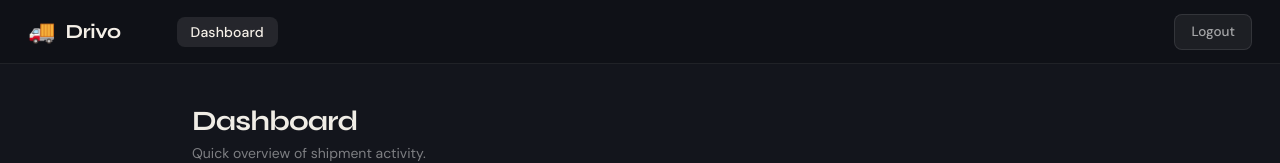
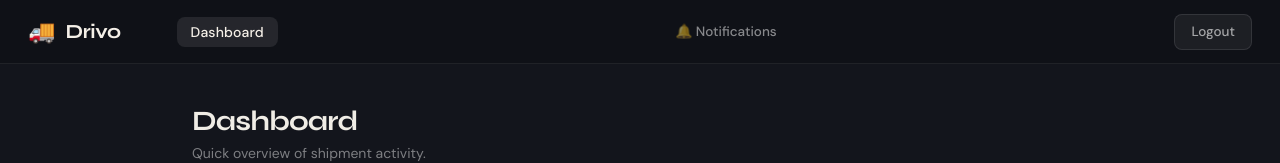
Before and after one commit to anshadzaman/drivo, an Angular app in the folder frontend/: page / in a window 1280 px wide. Shown: the top 163 px of the page. Built offline with nearby package versions, Linux system fonts and the light colour scheme; no server answers; sample sign-in values are in the browser's storage.

Commit message:
Add notification badge with unread count

```diff
--- a/frontend/src/app/app.css
+++ b/frontend/src/app/app.css
@@ -103,3 +103,44 @@
   transition: background 0.18s ease, color 0.18s ease, border-color 0.18s ease;
   flex-shrink: 0;
 }
+/* ── Notification link ── */
+.notification-link {
+  position: relative;
+  padding: 6px 14px;
+  border-radius: 100px;
+  font-size: 13.5px;
+  font-weight: 500;
+  color: rgba(255,255,255,0.5);
+  text-decoration: none;
+  white-space: nowrap;
+  z-index: 1;
+  display: inline-flex;
+  align-items: center;
+  gap: 6px;
+  transition: color 0.2s ease;
+}
+
+.notification-link:hover { color: rgba(255,255,255,0.85); }
+.notification-link.active { color: #fff; }
+
+/* ── Badge ── */
+.notification-badge {
+  min-width: 18px;
+  height: 18px;
+  padding: 0 5px;
+  border-radius: 100px;
+  background: #f97316;
+  color: #fff;
+  font-size: 10px;
+  font-weight: 700;
+  display: inline-flex;
+  align-items: center;
+  justify-content: center;
+  line-height: 1;
+  animation: badgePop 0.3s cubic-bezier(0.34, 1.56, 0.64, 1) both;
+}
+
+@keyframes badgePop {
+  from { transform: scale(0); opacity: 0; }
+  to   { transform: scale(1); opacity: 1; }
+}
--- a/frontend/src/app/app.html
+++ b/frontend/src/app/app.html
@@ -41,13 +41,26 @@
       <a routerLink="/my-shipments" routerLinkActive="active">
         My Shipments
       </a>
-      <a routerLink="/notifications">
-  Notifications
-</a>
+
       }
 
     </nav>
+<a routerLink="/notifications"
+   class="notification-link">
 
+  🔔 Notifications
+
+  @if (unreadCount > 0) {
+
+    <span class="notification-badge">
+
+      {{ unreadCount }}
+
+    </span>
+
+  }
+
+</a>
     <button type="button" class="logout-button" (click)="logout()">
       Logout
     </button>
--- a/frontend/src/app/app.ts
+++ b/frontend/src/app/app.ts
@@ -1,6 +1,7 @@
 import { Component, signal } from '@angular/core';
 import { RouterOutlet, RouterLink, RouterLinkActive,Router } from '@angular/router';
 import { FormsModule } from '@angular/forms';
+import { NotificationService } from './services/notification.service';
 @Component({
   selector: 'app-root',
   standalone: true,
@@ -16,9 +17,16 @@ import { FormsModule } from '@angular/forms';
 export class App {
   constructor(
   private router:
-  Router
+  Router,
+  private notificationService : NotificationService
 ) {}
+ngOnInit() {
+
+  this.loadUnreadCount();
+
+}
   protected readonly title = signal('frontend');
+  unreadCount = 0;
   logout() {
 
   localStorage.removeItem(
@@ -60,4 +68,26 @@ getRole(): string {
   return payload.role;
 
 }
+loadUnreadCount() {
+
+  this.notificationService
+      .getUnreadCount()
+      .subscribe({
+
+        next: (count: any) => {
+
+          this.unreadCount =
+            count;
+
+        },
+
+        error: (err) => {
+
+          console.log(err);
+
+        }
+
+      });
+
 }
+}
--- a/frontend/src/app/services/notification.service.ts
+++ b/frontend/src/app/services/notification.service.ts
@@ -33,4 +33,5 @@ getUnreadCount() {
   );
 
 }
+
 }
```
